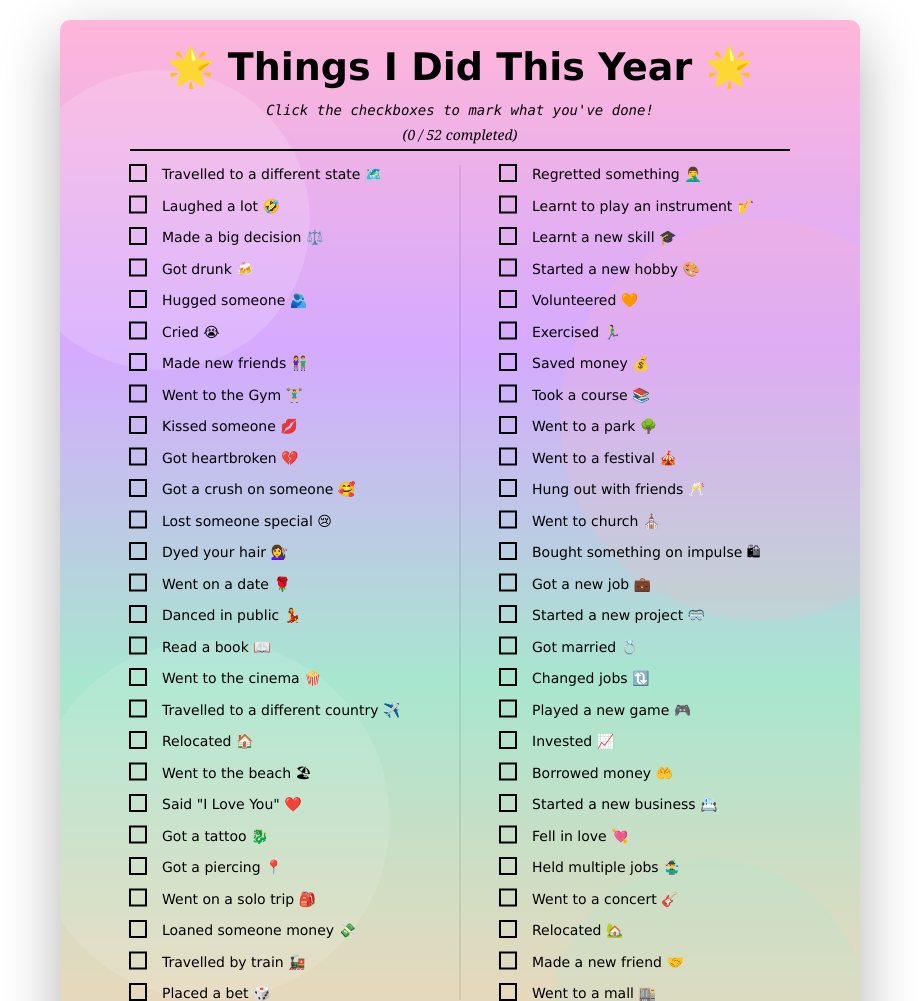
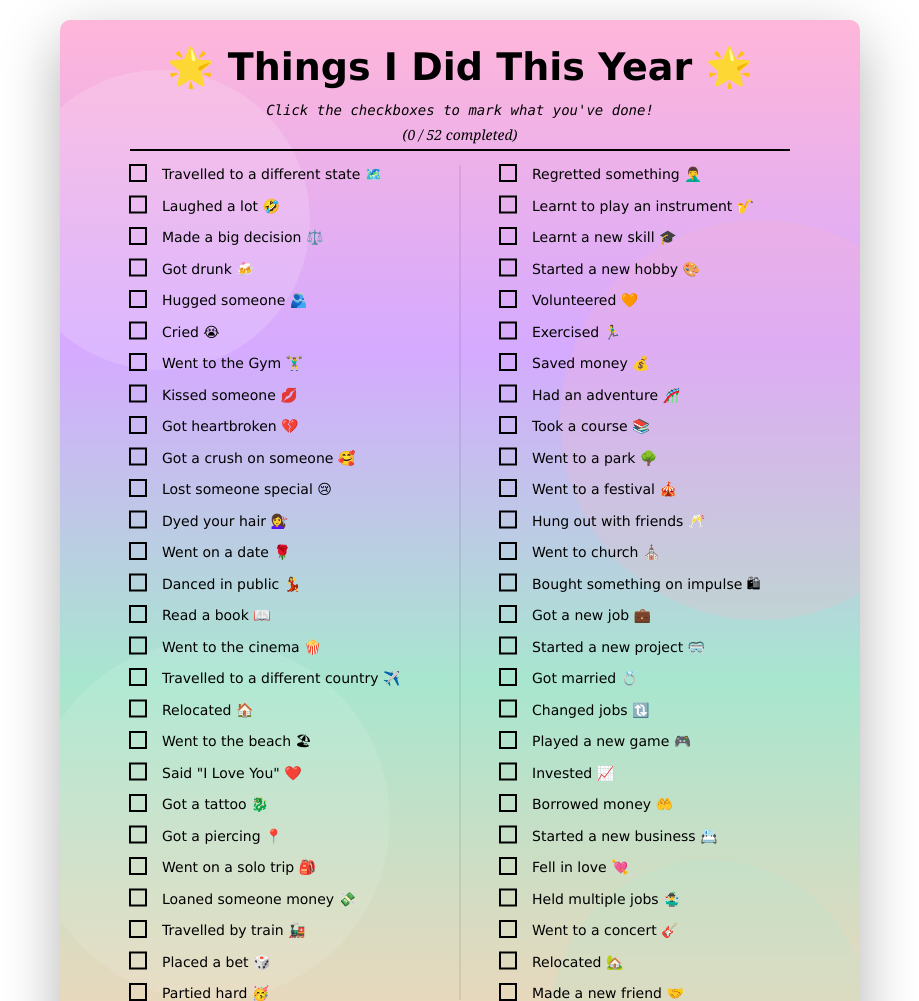
Before and after one commit to paulinebanye/year_review, a plain HTML site: page index.html in a window 1280 px wide. Shown: the top 1001 px of the page, without its empty margins (180-1099 px from the left). Drawn offline with Linux system fonts and the light colour scheme.

Commit message:
Remove and add activities in index.html

```diff
--- a/index.html
+++ b/index.html
@@ -57,7 +57,6 @@
         "Got drunk 🍻",
         "Hugged someone 🫂",
         "Cried 😭",
-        "Made new friends 👫",
         "Went to the Gym 🏋‍♂️",
         "Kissed someone 💋",
         "Got heartbroken 💔",
@@ -77,7 +76,9 @@
         "Went on a solo trip 🎒",
         "Loaned someone money 💸",
         "Travelled by train 🚂",
-        "Placed a bet 🎲"
+        "Placed a bet 🎲",
+        "Partied hard 🥳",
+        "Had a baby 👶"
       ];
 
       const rightItems = [
@@ -88,6 +89,7 @@
         "Volunteered 🧡",
         "Exercised 🏃‍♂️",
         "Saved money 💰",
+        "Had an adventure 🎢",
         "Took a course 📚",
         "Went to a park 🌳",
         "Went to a festival 🎪",
```
